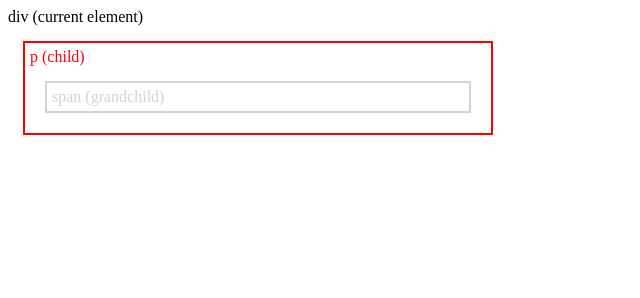
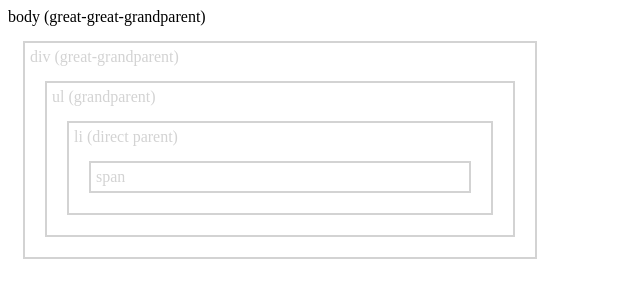
Before and after one commit to Himanshu-Sharma713/jQuery, a plain HTML site: page Day-1/index1.html in a window 1280 px wide. Shown: the whole page, without its empty margins (0-640 px from the left). Drawn offline with nearby package versions, Linux system fonts and the light colour scheme.

Commit message:
update phase-4

```diff
--- a/Day-1/index1.html
+++ b/Day-1/index1.html
@@ -2,7 +2,7 @@
 <html>
   <head>
     <style>
-      .descendants * {
+      .ancestors * {
         display: block;
         border: 2px solid lightgrey;
         color: lightgrey;
@@ -13,17 +13,24 @@
     <script src="https://ajax.googleapis.com/ajax/libs/jquery/3.7.1/jquery.min.js"></script>
     <script>
       $(document).ready(function () {
-        $("div").children().css({ color: "red", border: "2px solid red" });
+        $("div").find().css({ color: "red", border: "2px solid red" });
       });
     </script>
   </head>
-  <body>
-    <div class="descendants" style="width: 500px">
-      div (current element)
-      <p>
-        p (child)
-        <span>span (grandchild)</span>
-      </p>
+
+  <body class="ancestors">
+    body (great-great-grandparent)
+    <div style="width: 500px">
+      div (great-grandparent)
+      <ul>
+        ul (grandparent)
+        <li>
+          li (direct parent)
+          <span>span</span>
+        </li>
+      </ul>
     </div>
   </body>
+
+  <!-- The outer red border, before the body element, is the html element (also an ancestor) -->
 </html>
```
